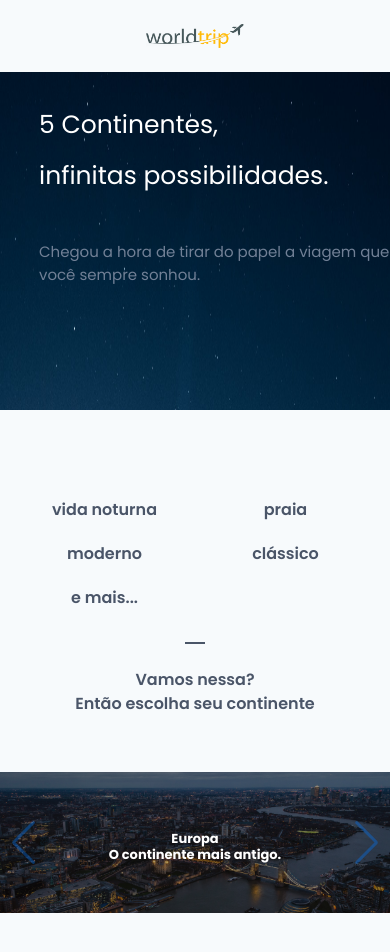
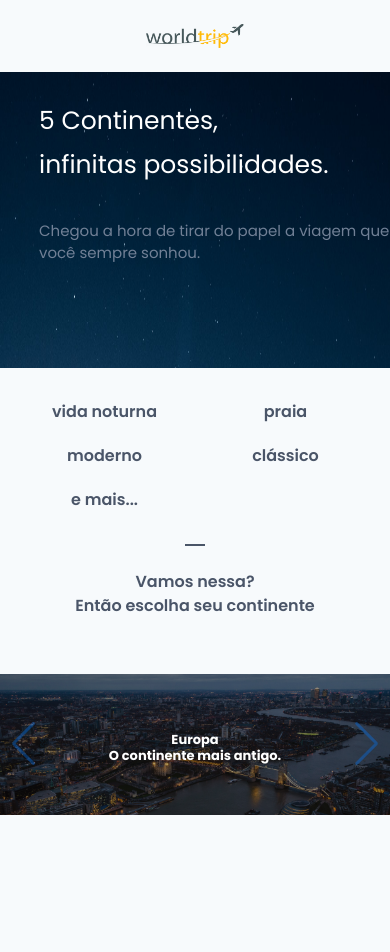
Before and after one commit to NakajimaDaniel/desafio07-ignite-chakraui, a Next.js app: page / in a window 390 px wide. After the commit the page ends 855 px from the top, so only its background shows below. Built offline with nearby package versions, Linux system fonts and the light colour scheme.

Commit message:
padding and sizes adjs

```diff
--- a/src/components/Banner/index.tsx
+++ b/src/components/Banner/index.tsx
@@ -7,7 +7,15 @@ export function Banner() {
 
 
   return (
-    <Flex w="100%" mb="8" pb="10">
+    <Flex
+      w="100%"
+      mb="8"
+      pb="10"
+      sx={{"@media screen and (max-width: 400px)": {
+        pb:"2",
+        mb: '2'
+      }}}
+    >
       <Box position="relative" sx={{
         "@media screen and (max-width: 375px)": {
             height: "100%",
@@ -21,7 +29,7 @@ export function Banner() {
               height: '250'
             },
               "@media screen and (max-width: 400px)": {
-                height: '40vh'
+                height: '35vh'
               }
             }}
           />
@@ -75,7 +83,7 @@ export function Banner() {
               top: "50%"
             },
             "@media screen and (max-width: 330px)": {
-              top: "60%",
+              top: "65%",
               fontSize: '13'
             }
           }
```
